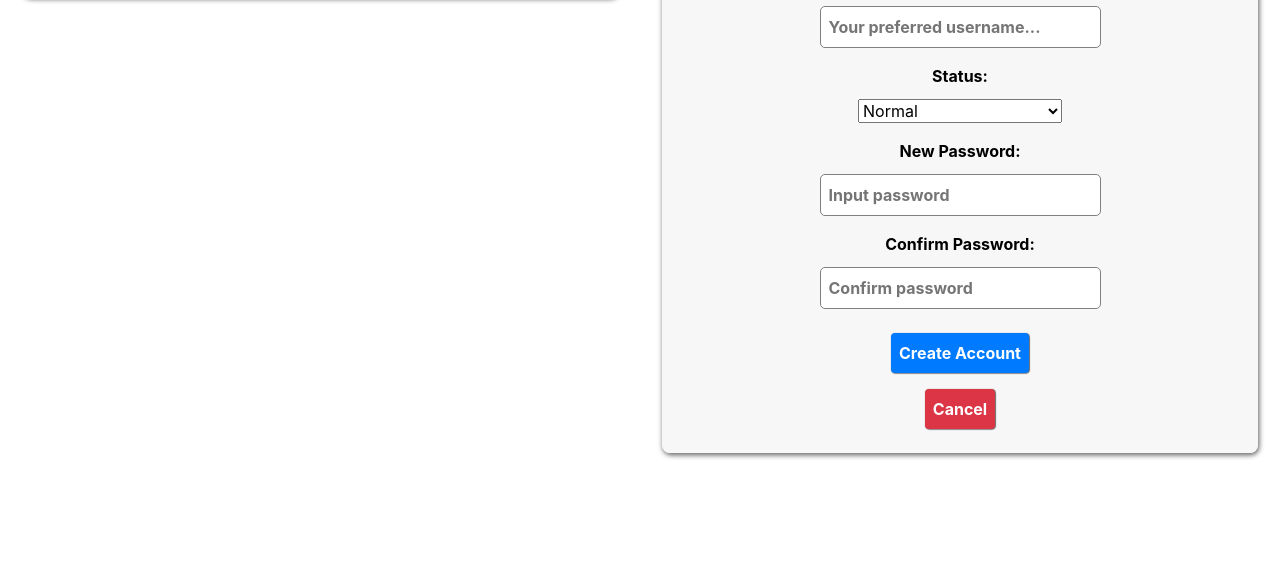
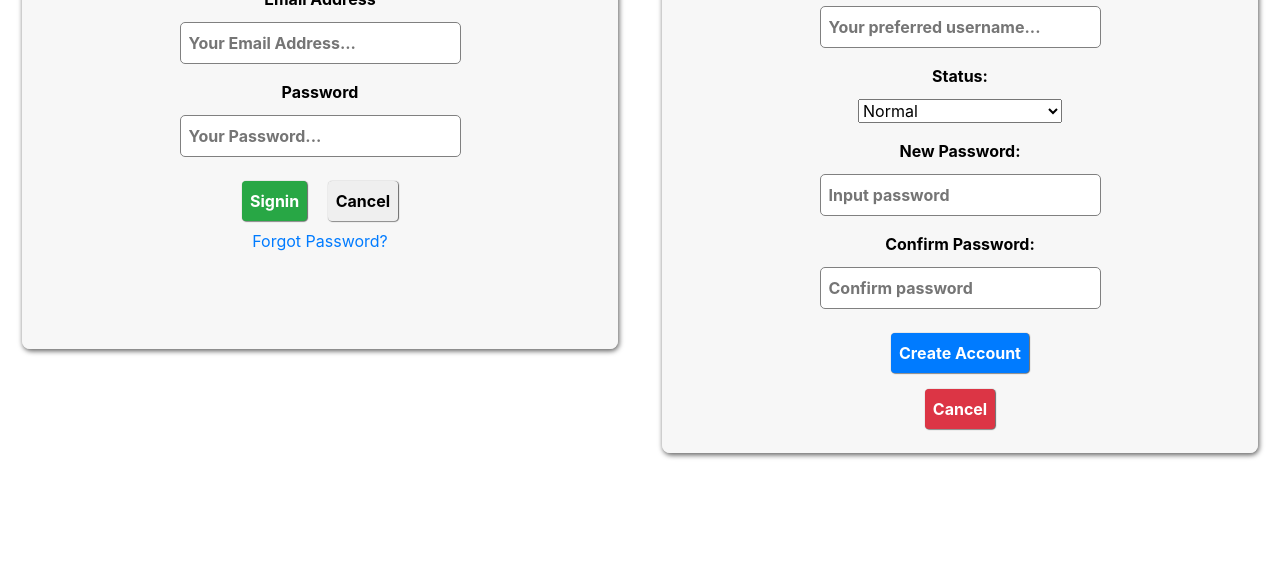
Before and after one commit to Paul-Owori/PADA-Rides, a website: page client/public/views/c-login.html in a window 1280 px wide. Shown: the part 482-1046 px from the top of the page. Before the commit the page ends 957 px from the top, so only its background shows below. Drawn offline with nearby package versions, Linux system fonts and the light colour scheme.

Commit message:
larger display update

```diff
--- a/client/public/stylesheets/themes/c-login.css
+++ b/client/public/stylesheets/themes/c-login.css
@@ -16,13 +16,19 @@
 }
 #logIn{
   flex: 6;
-  padding: 15% auto;
-}
-#loginCard{
-  padding: 15% auto;
 }
 #signUp{
   flex: 6;
+}
+
+/* For larger displays*/
+@media (min-width: 960px){
+  #logIn{
+    padding: 15% 0;
+    }
+    #loginCard{
+      padding: 15% 0;
+    }
 }
 
 /* Mobile Layout */
@@ -39,6 +45,7 @@
 }
 }
 
+/* Special features*/
 label{
   font-weight: bold;
 }
--- a/client/public/views/c-login.html
+++ b/client/public/views/c-login.html
@@ -104,9 +104,6 @@
     <script src="https://code.jquery.com/jquery-3.4.1.min.js"
         integrity="sha256-CSXorXvZcTkaix6Yvo6HppcZGetbYMGWSFlBw8HfCJo=" crossorigin="anonymous"></script>
 
-    <!-- Navbar controller -->
-    <script src="../scripts/module-scripts/nav-bar.js"></script>
-
 </body>
 
 </html>
```
